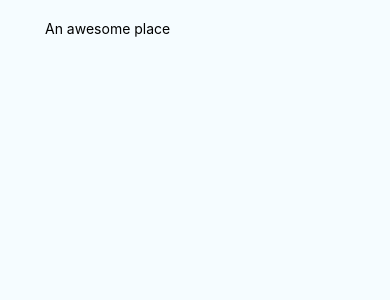
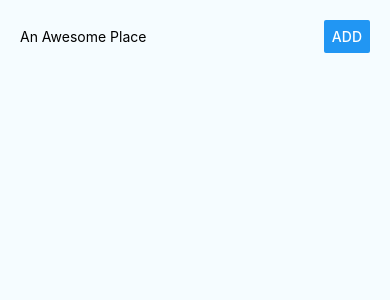
Before and after one commit to jakethecoder95/react-native-guide, a React Native app in the folder rncourse/: screen / in a window 390 px wide. Shown: the top 300 px of the page. Built offline with nearby package versions, Linux system fonts and the light colour scheme.

Commit message:
created PlaceInput and PlaceList componenets

```diff
--- a/rncourse/App.js
+++ b/rncourse/App.js
@@ -1,40 +1,40 @@
-/**
- * Sample React Native App
- * https://github.com/facebook/react-native
- *
- * @format
- * @flow
- */
+import React, { Component } from "react";
+import { StyleSheet, Text, View } from "react-native";
 
-import React, { Component } from "react";
-import { Platform, StyleSheet, TextInput, View } from "react-native";
+import PlacesInput from "./src/components/PlacesInput/PlacesInput";
+import PlacesList from "./src/components/PlacesList/PlacesList";
 
-const instructions = Platform.select({
-  ios: "Press Cmd+R to reload,\n" + "Cmd+D or shake for dev menu",
-  android:
-    "Double tap R on your keyboard to reload,\n" +
-    "Shake or press menu button for dev menu"
-});
-
-type Props = {};
-export default class App extends Component<Props> {
+export default class App extends Component {
   state = {
-    placeName: ""
+    placeName: "",
+    places: []
   };
 
   onPlaceNameChange = val => {
     this.setState({ placeName: val });
   };
 
+  placeSubmitHandler = () => {
+    if (this.state.placeName.trim() === "") {
+      return;
+    }
+
+    this.setState(prevState => {
+      return {
+        places: prevState.places.concat(prevState.placeName)
+      };
+    });
+  };
+
   render() {
     return (
       <View style={styles.container}>
-        <TextInput
-          style={{ width: 300 }}
-          placeholder="An awesome place"
-          value={this.state.placeName}
-          onChangeText={this.onPlaceNameChange}
+        <PlacesInput
+          onPlaceNameChange={this.onPlaceNameChange}
+          placeSubmitHandler={this.placeSubmitHandler}
+          placeName={this.state.placeName}
         />
+        <PlacesList places={this.state.places} />
       </View>
     );
   }
--- /dev/null
+++ b/rncourse/src/components/ListItem/ListItem.js
@@ -0,0 +1,19 @@
+import React from "react";
+import { View, Text, StyleSheet } from "react-native";
+
+const ListItem = props => (
+  <View style={styles.listItem}>
+    <Text>{props.placeName}</Text>
+  </View>
+);
+
+const styles = StyleSheet.create({
+  listItem: {
+    width: "100%",
+    padding: 10,
+    marginBottom: 5,
+    backgroundColor: "#eee"
+  }
+});
+
+export default ListItem;
--- /dev/null
+++ b/rncourse/src/components/PlacesInput/PlacesInput.js
@@ -0,0 +1,35 @@
+import React from "react";
+import { View, TextInput, Button, StyleSheet } from "react-native";
+
+const PlacesInput = props => (
+  <View style={styles.inputContainer}>
+    <TextInput
+      style={styles.placeInput}
+      placeholder="An Awesome Place"
+      onChange={val => props.onPlaceNameChange(val)}
+      value={props.placeName}
+    />
+    <Button
+      title="Add"
+      style={styles.placeButton}
+      onPush={props.placesSubmitHandler}
+    />
+  </View>
+);
+
+const styles = StyleSheet.create({
+  inputContainer: {
+    width: "100%",
+    flexDirection: "row",
+    justifyContent: "space-between",
+    alignItems: "center"
+  },
+  placeInput: {
+    width: "70%"
+  },
+  placeButton: {
+    width: "30%"
+  }
+});
+
+export default PlacesInput;
--- /dev/null
+++ b/rncourse/src/components/PlacesList/PlacesList.js
@@ -0,0 +1,20 @@
+import React from "react";
+import { View, StyleSheet } from "react-native";
+
+import ListItem from "../ListItem/ListItem";
+
+const PlacesList = props => {
+  const placesOutput = props.places.map((place, i) => (
+    <ListItem key={i}>{place}</ListItem>
+  ));
+
+  return <View style={styles.listContainer}>{placesOutput}</View>;
+};
+
+const styles = StyleSheet.create({
+  listContainer: {
+    width: "100%"
+  }
+});
+
+export default PlacesList;
```
